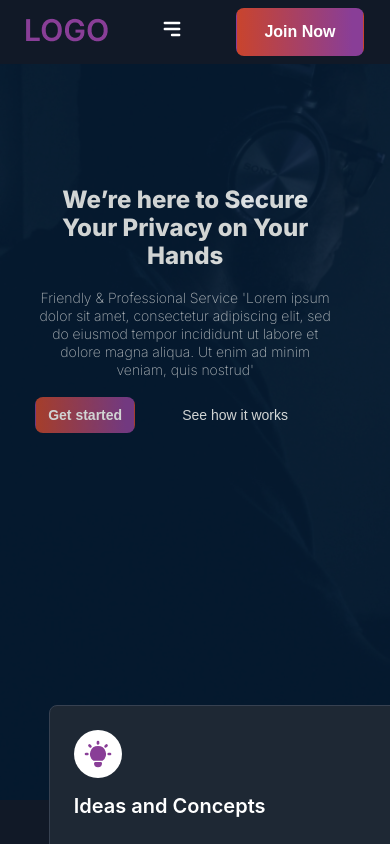
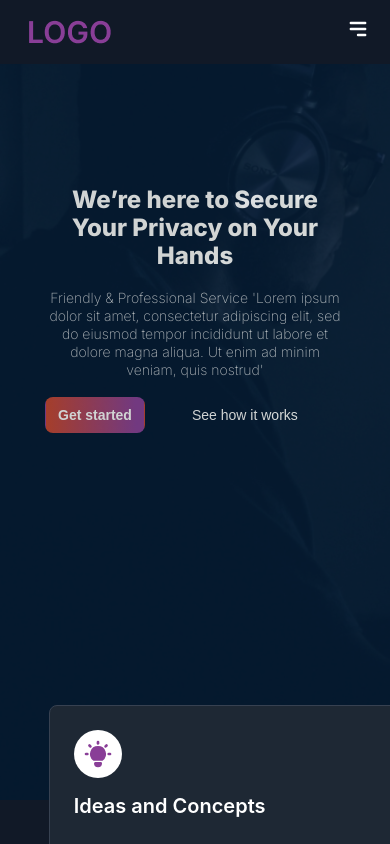
Before and after one commit to Deeporion-Technology-Private-Limited/portfolio1, a React (Create React App) app: page / in a window 390 px wide. Shown: the top 844 px of the page. Built offline with nearby package versions, Linux system fonts and the light colour scheme; some icons are missing.

Commit message:
worked on mobile  haader

```diff
--- a/src/components/Header.jsx
+++ b/src/components/Header.jsx
@@ -4,6 +4,7 @@ import logo from "../images/LOGO.png";
 import "./style.css";
 import GoToTop from "./GoToTop";
 import { HiMenuAlt3 } from "react-icons/hi";
+import { RxCross2 } from "react-icons/rx";
 
 const Header = () => {
   const [isMenuOpen, setIsMenuOpen] = useState(false);
@@ -15,12 +16,12 @@ const Header = () => {
   return (
     <div>
       <div className="header_container">
-        <div>
+        <div className="logo">
           <img src={logo} alt="" />
         </div>
         {/* Hamburger menu button */}
         <div className="hamburger_menu" onClick={toggleMenu}>
-          <HiMenuAlt3 />
+          {isMenuOpen ? <RxCross2 /> : <HiMenuAlt3 />}
         </div>
         <div className={`header_links ${isMenuOpen ? "show" : ""}`}>
           <ul className="header_links_ul">
--- a/src/components/style.css
+++ b/src/components/style.css
@@ -11,7 +11,7 @@
   top: 0;
 }
 
-.header_links {
+.header_links_ul {
   display: flex;
   gap: 99px;
 }
@@ -137,13 +137,59 @@ ul {
 }
 
 @media screen and (max-width: 600px) {
+  .header_container {
+    display: flex;
+    flex-wrap: wrap;
+    justify-content: space-around;
+  }
   .header_links_ul {
     flex-direction: column;
     text-align: center;
+    margin-top: 5.625rem;
+    gap: inherit;
+  }
+  .header_links_li {
+    height: auto;
+    padding: 0.88rem 4.625rem;
+    font-size: 1.25rem;
+    color: rgba(168, 168, 168, 0.5);
+    font-weight: 700;
+  }
+  .header_links_li:hover {
+    color: #fff;
+  }
+
+  .active {
+    border: none;
+    width: auto;
+    color: #fff;
+    border-radius: 0.5rem;
+    background: rgba(137, 62, 151, 0.15);
   }
 
   .hamburger_menu {
     display: block;
     color: #fff;
+    width: 34vw;
+    text-align: end;
+  }
+  .header_btn {
+    display: none;
+  }
+
+  .header_links.show {
+    width: 100vw;
+    display: flex;
+    justify-content: center;
+    background-color: var(--black);
+    height: 100vh;
+  }
+  .logo {
+    width: 50vw;
+    margin-left: 1.375rem;
+    display: flex;
+    justify-content: space-between;
+    align-items: center;
+    height: 4rem;
   }
 }
--- a/src/home/home.css
+++ b/src/home/home.css
@@ -485,7 +485,7 @@
 
 .nav_btn_right {
   position: absolute;
-  right: 12%;
+  right: 11%;
   z-index: 9;
 }
 
@@ -701,7 +701,7 @@ p {
 
   .home_content {
     display: flex;
-    justify-content: space-around;
+    justify-content: center;
   }
 
   .sub_heading_home {
```
